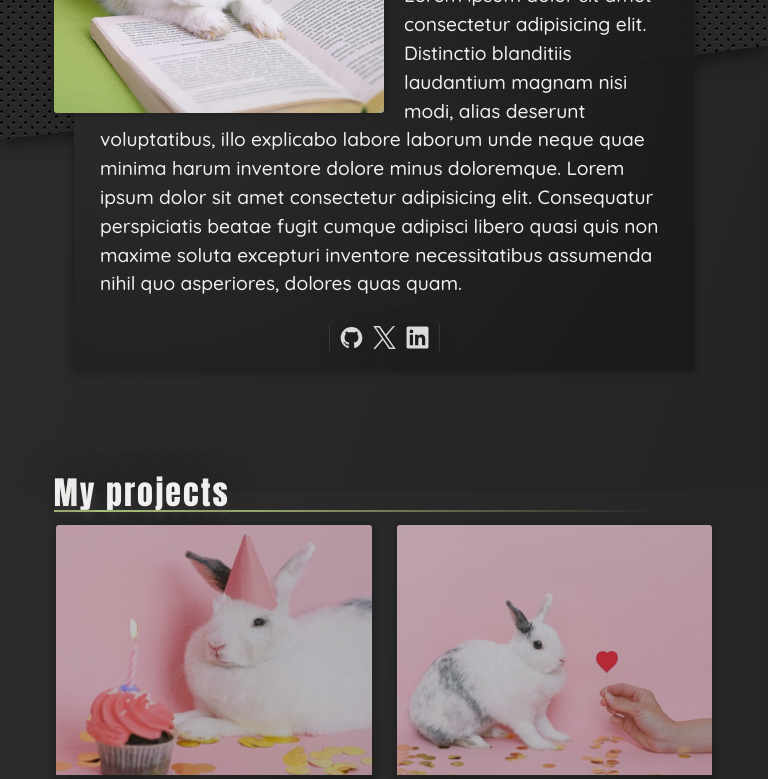
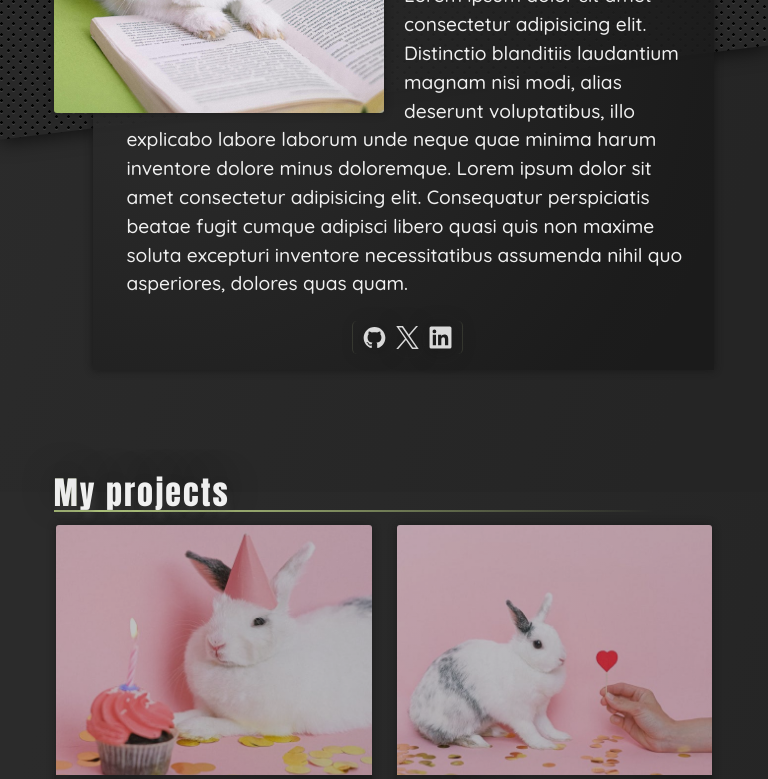
Before and after one commit to studentszO/homepage-top, a website built with webpack: page src/template.html in a window 768 px wide. Shown: the part 308-1087 px from the top of the page. Built offline with nearby package versions, Linux system fonts and the light colour scheme.

```diff
--- a/src/style.css
+++ b/src/style.css
@@ -331,7 +331,8 @@
     z-index: -1;
     position: absolute;
     top: -2%;
-    left: 3%;
+    /* left: 3%; */
+    right: 0;
     width: 94%;
     height: 106%;
     box-shadow:
@@ -347,7 +348,7 @@
 
   .about-me-container {
     position: relative;
-    padding: 0 7%;
+    padding: 0 4% 0 11%;
     margin-top: 37%;
   }
 
```
